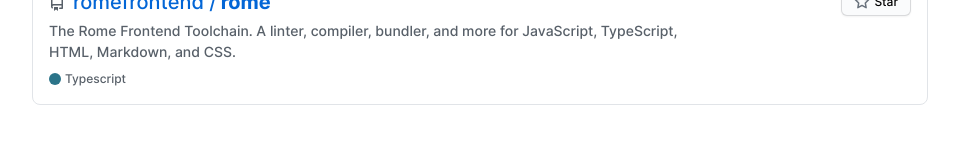
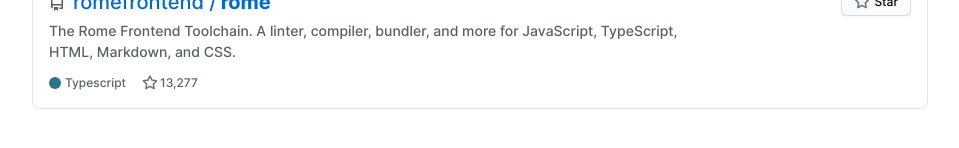
Before and after one commit to favecode/gitexpo, a React (Create React App) app: page / in a window 1280 px wide. Shown: the part 296-444 px from the top of the page, without its empty margins (160-1119 px from the left). Built offline with nearby package versions, Linux system fonts and the light colour scheme.

Commit message:
feat(repository): add stars for footer section

```diff
--- a/src/app/components/Repository/Footer/Language/index.tsx
+++ b/src/app/components/Repository/Footer/Language/index.tsx
@@ -7,7 +7,7 @@
 
 const Language: React.FC<Props> = props => {
     return (
-        <StyledLanguage className='inline-flex items-center mr-3'>
+        <StyledLanguage className='inline-flex items-center mr-4'>
             <StyledLanguageColor className='mr-1' color='#2b7489' />
             <span>{props.language}</span>
         </StyledLanguage>
--- /dev/null
+++ b/src/app/components/Repository/Footer/Stars/StyledStars.tsx
@@ -0,0 +1,20 @@
+import styled from 'styled-components'
+
+export const StyledStars = styled.a`
+    font-size: 12px;
+    border-radius: 50%;
+    color: #586069;
+    box-sizing: border-box;
+    &:hover {
+        color: #0366d6;
+    }
+
+    &:hover svg {
+        fill: #0366d6 !important;
+    }
+
+    & span {
+        display: inline-flex;
+        align-items: center;
+    }
+`
--- /dev/null
+++ b/src/app/components/Repository/Footer/Stars/index.tsx
@@ -0,0 +1,32 @@
+import React from 'react'
+import { StyledStars } from './StyledStars'
+import { ReactSVG } from 'react-svg'
+import Star from 'app/public/icons/star.svg'
+import helpers from 'app/helpers'
+
+export interface Props {
+    html_url: string
+    stargazers_count: number
+}
+
+const Stars: React.FC<Props> = props => {
+    return (
+        <StyledStars
+            href={`${props.html_url}/stargazers`}
+            className='inline-flex items-center mr-4 cursor-pointer'>
+            <ReactSVG
+                src={Star}
+                wrapper='span'
+                beforeInjection={(svg: SVGElement) => {
+                    svg.setAttribute(
+                        'style',
+                        'width: 16px;fill: #6a737d;margin-right:2px;display: inline;',
+                    )
+                }}
+            />
+            <span>{helpers.numberFormat(props.stargazers_count)}</span>
+        </StyledStars>
+    )
+}
+
+export default Stars
--- a/src/app/components/Repository/Footer/index.tsx
+++ b/src/app/components/Repository/Footer/index.tsx
@@ -1,8 +1,10 @@
 import React from 'react'
 import { StyledFooter } from './StyledFooter'
 import Language from './Language'
+import Stars from './Stars'
 
 export interface Props {
+    html_url: string
     stargazers_count: number
     forks_count: number
     language: string
@@ -10,8 +12,12 @@
 
 const Footer: React.FC<Props> = props => {
     return (
-        <StyledFooter className='flex flex-row items-center justify-between mt-2'>
+        <StyledFooter className='flex flex-row items-center justify-start mt-3'>
             <Language language={props.language} />
+            <Stars
+                stargazers_count={props.stargazers_count}
+                html_url={props.html_url}
+            />
         </StyledFooter>
     )
 }
--- a/src/app/components/Repository/index.tsx
+++ b/src/app/components/Repository/index.tsx
@@ -25,6 +25,7 @@
             />
             <Main description={props.description} />
             <Footer
+                html_url={props.html_url}
                 stargazers_count={props.stargazers_count}
                 forks_count={props.forks_count}
                 language={props.language}
```
